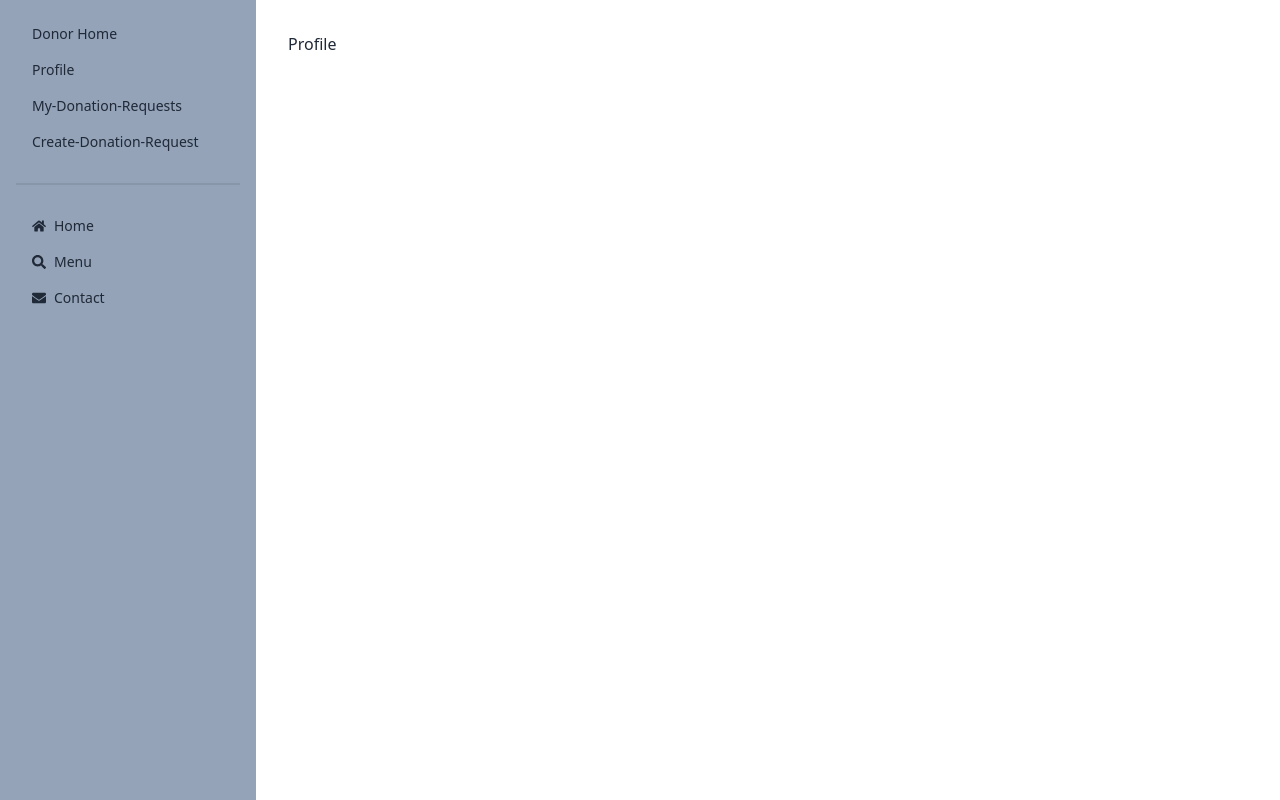
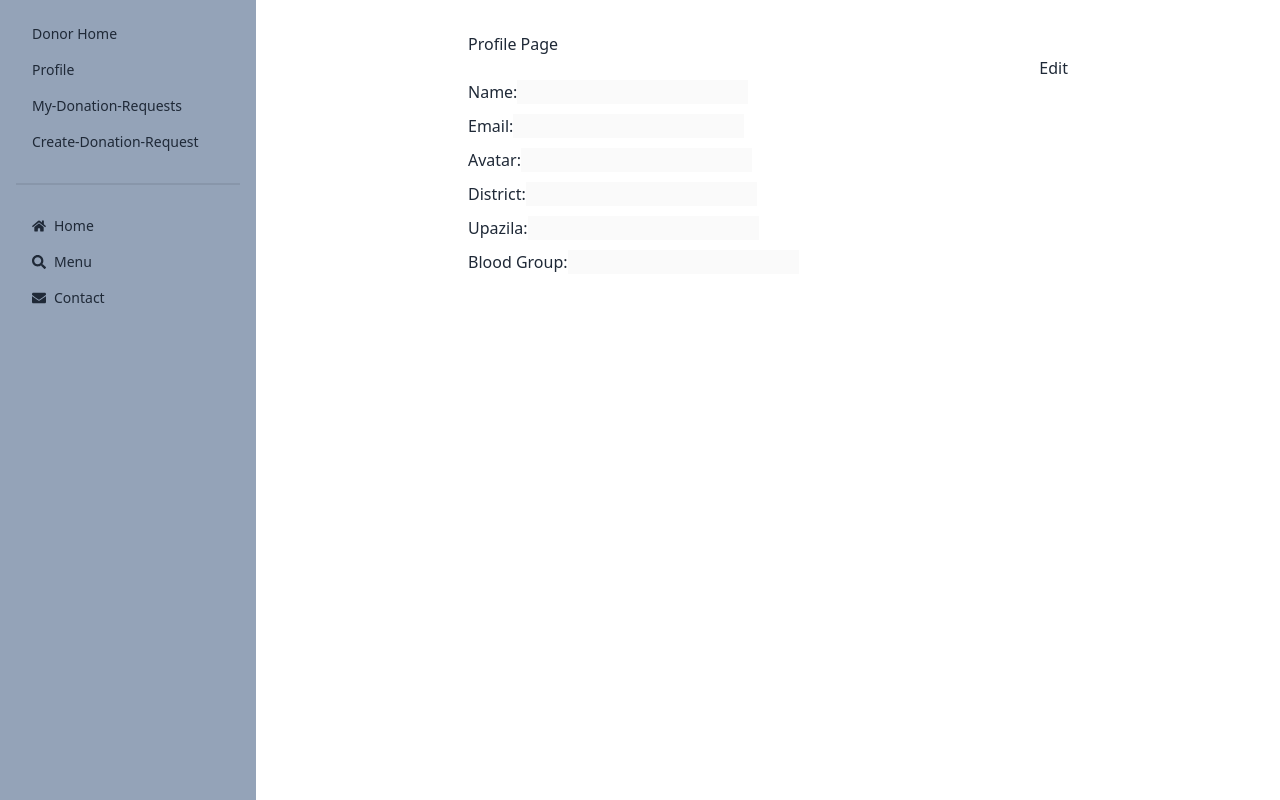
Before and after one commit to ZubairAlMamun2/Blood-Donation-App, a React (Vite) app: page /dashboard/profile in a window 1280 px wide. Built offline with nearby package versions, Linux system fonts and the light colour scheme; no server answers.

Commit message:
user updated successfully

```diff
--- a/src/components/CreateDonationRequest.jsx
+++ b/src/components/CreateDonationRequest.jsx
@@ -11,8 +11,9 @@ const CreateDonationRequest = () => {
   const [upazila, setUpazila] = useState("");
   const [upazilareasorce2, setUpazilareasorce2] = useState([""]);
   const [upazilareasorce, setUpazilareasorce] = useState([""]);
-  const {user} = useContext(AuthContext);
+  const {user,isActive} = useContext(AuthContext);
   const navigate = useNavigate();
+  console.log(isActive)
 
 
     useEffect(() => {
@@ -46,6 +47,16 @@ const CreateDonationRequest = () => {
 
       const handleSubmit = (e) => {
         e.preventDefault();
+        if(isActive=="false"){
+            Swal.fire({
+                title: "Sorry!",
+                text: "you are not a active User",
+                icon: "error",
+                confirmButtonText: "error",
+              });
+             // navigate("/dashboard");
+              return;
+        }
 
         const form = new FormData(e.target);
         const requesterEmail = form.get("requester-email");
@@ -97,7 +108,7 @@ const CreateDonationRequest = () => {
               icon: "success",
               confirmButtonText: "Cool",
             });
-            navigate("/dashboard/my-donation-requests");
+            //navigate("/dashboard/my-donation-requests");
 
           }
         });
--- a/src/components/Login.jsx
+++ b/src/components/Login.jsx
@@ -1,4 +1,4 @@
-import React, { useContext, useState } from "react";
+import React, { useContext, useEffect, useState } from "react";
 import { Link,  useLocation, useNavigate } from "react-router-dom";
 import {
   getAuth,
@@ -9,13 +9,14 @@ import { FaEyeSlash } from "react-icons/fa";
 import { FaGoogle } from "react-icons/fa";
 import Swal from "sweetalert2";
 import { AuthContext } from "../provider/AuthProvider";
+import axios from "axios";
 
 const Login = () => {
-  const provider = new GoogleAuthProvider();
+
   const [error, setError] = useState("");
   const [passtype, setPasstype] = useState(false);
   const auth = getAuth(app);
-  const { Login, setUser,resetEmail } = useContext(AuthContext);
+  const {isActive, Login,setActive, setUser,resetEmail } = useContext(AuthContext);
   const location = useLocation();
   const navigate = useNavigate();
   //   console.log(location)
@@ -38,8 +39,12 @@ const Login = () => {
       .then((result) => {
         // console.log(result.user);
         setUser(result.user);
+        axios.get(`http://localhost:5000/login/${email}`)
+          .then(res=>res.data.status=="active"?setActive("true"):setActive("false"))
+
         setError("");
         navigate(location?.state ? location.state : "/");
+        console.log(isActive)
         Swal.fire({
           title: 'Success!',
           text: 'User Loged in succesfully',
@@ -59,6 +64,8 @@ const Login = () => {
     //   then(res=>console.log(res.user) ).
     //   catch(err=>console.log(err))
   };
+
+
 
   return (
     <div className="min-h-screen flex justify-center items-center">
--- a/src/components/Profile.jsx
+++ b/src/components/Profile.jsx
@@ -1,9 +1,33 @@
-import React from 'react'
+import React, { useContext } from "react";
+
+
+import { Link } from "react-router-dom";
+import { AuthContext } from "../provider/AuthProvider";
+
 
 const Profile = () => {
+    const{user}=useContext(AuthContext)
+    // console.log(user.photoURL)
   return (
-    <div>Profile</div>
-  )
-}
+    <div className="w-11/12 mx-auto">
 
-export default Profile
+        <form action="">
+
+        </form>
+
+
+      {/* <div className="min-h-[60vh]">
+      <h2 className="text-2xl font-semibold text-center mt-5">Welcome {user?.displayName     }</h2>
+      <div className="md:w-6/12 max-w-sm mx-auto font-semibold card shadow-lg mt-5 p-5">
+        <div className="flex justify-center my-2"><img className="w-24 h-24 border rounded-full" src={user?.photoURL} alt="" /></div>
+        <h2 className="text-center">Name : {user?.displayName}</h2>
+        <h2 className="text-center my-2">Email : {user?.email}</h2>
+        <Link className="flex justify-center btn btn-primary" to="/auth/update">Update User</Link>
+      </div>
+      </div> */}
+
+    </div>
+  );
+};
+
+export default Profile;
--- a/src/components/Register.jsx
+++ b/src/components/Register.jsx
@@ -73,6 +73,7 @@ const Register = () => {
       selectedupazila,
       status,
       role,
+      photo,
     };
     console.log(formData)
 
--- a/src/components/UserHome.jsx
+++ b/src/components/UserHome.jsx
@@ -8,7 +8,7 @@ const UserHome = () => {
     return (
         <div>
             <h2 className="text-3xl">
-                <span>Hi, Welcome</span>
+                <span>Welcome </span>
                 {
                     user?.displayName ? user.displayName : 'Back'
                 }
--- /dev/null
+++ b/src/components/UserProfile.jsx
@@ -0,0 +1,124 @@
+import React, { useState, useEffect, useContext } from 'react';
+import axios from 'axios';
+import { AuthContext } from '../provider/AuthProvider';
+import Swal from 'sweetalert2';
+
+const ProfilePage = () => {
+    const{user}=useContext(AuthContext)
+    const [isEditable, setIsEditable] = useState(false);
+    const [userData, setUserData] = useState("");
+
+  // Fetch user data from the backend (replace email with the logged-in user's email)
+
+
+  // Handle form field changes
+  const handleChange = (e) => {
+    const { name, value } = e.target;
+    setUserData((prevData) => ({ ...prevData, [name]: value }));
+  };
+  useEffect(() => {
+    const fetchUserData = async () => {
+
+        const response = await axios.get(`http://localhost:5000/user/${user?.email}`);
+        setUserData(response.data);
+
+    };
+
+    fetchUserData();
+  }, [user]);
+  console.log(userData)
+
+  // Save updated user data to the backend
+  console.log(user?.email)
+  const handleSave = () => {
+    axios
+      .put(`http://localhost:5000/updateprofile/${userData?._id}`, userData, {
+        withCredentials: true,
+      })
+      .then((res) => {
+        // console.log(res.data);
+        if (res.data.modifiedCount > 0) {
+          Swal.fire({
+            title: "Success!",
+            text: "User Updated succesfully",
+            icon: "success",
+            confirmButtonText: "Cool",
+          });
+        //   navigate(location?.state ? location.state : "/assignments");
+        }
+      });
+  };
+
+
+
+  return (
+    <div style={{ maxWidth: '600px', margin: 'auto' }}>
+      <h2>Profile Page</h2>
+      <div style={{ textAlign: 'right' }}>
+        {!isEditable ? (
+          <button onClick={() => setIsEditable(true)}>Edit</button>
+        ) : (
+          <button onClick={handleSave}>Save</button>
+        )}
+      </div>
+      <form>
+        <div style={{ marginBottom: '10px' }}>
+          <label>Name:</label>
+          <input
+            type="text"
+            name="name"
+            value={userData.name}
+            onChange={handleChange}
+            disabled={!isEditable}
+          />
+        </div>
+        <div style={{ marginBottom: '10px' }}>
+          <label>Email:</label>
+          <input type="email" name="email" value={userData.email} disabled />
+        </div>
+        <div style={{ marginBottom: '10px' }}>
+          <label>Avatar:</label>
+          <input
+            type="text"
+            name="avatar"
+            value={userData.avatar}
+            onChange={handleChange}
+            disabled={!isEditable}
+          />
+        </div>
+        <div style={{ marginBottom: '10px' }}>
+          <label>District:</label>
+          <input
+            type="text"
+            name="selecteddistrict"
+            value={userData.selecteddistrict}
+            onChange={handleChange}
+            disabled={!isEditable}
+          />
+        </div>
+        <div style={{ marginBottom: '10px' }}>
+          <label>Upazila:</label>
+          <input
+            type="text"
+            name="selectedupazila"
+            value={userData.selectedupazila}
+            onChange={handleChange}
+            disabled={!isEditable}
+          />
+        </div>
+        <div style={{ marginBottom: '10px' }}>
+          <label>Blood Group:</label>
+          <input
+            type="text"
+            name="bloodGroup"
+            value={userData.bloodGroup}
+            onChange={handleChange}
+            disabled={!isEditable}
+          />
+        </div>
+      </form>
+    </div>
+  );
+};
+
+export default ProfilePage;
--- a/src/provider/AuthProvider.jsx
+++ b/src/provider/AuthProvider.jsx
@@ -20,6 +20,29 @@ const provider = new GoogleAuthProvider();
 
 const AuthProvider = ({ children }) => {
   const [user, setUser] = useState(null);
+  const [userData, setUserData] = useState({
+      name: '',
+      email: '',
+      avatar: '',
+      selecteddistrict: '',
+      selectedupazila: '',
+      bloodGroup: '',
+      isActive: '',
+    });
+    useEffect(()=>{
+      axios.get(`http://localhost:5000/login/${user?.email}`)
+      .then(res=>setUser({
+        name: res.data?.name,
+        email: res.data?.email,
+        avatar: res.data?.photo,
+        selecteddistrict: res.data?.selecteddistrict,
+        selectedupazila: res.data?.selectedupazila,
+        bloodGroup: res.data?.bloodGroup,
+        isActive:res.data?.status
+      }))
+     },[])
+  const [isActive, setActive] = useState("false");
+
   const [loading, setLoading] = useState(true);
   const [theme, setTheme] = useState(
       localStorage.getItem("theme") || "light"
@@ -38,6 +61,7 @@ const AuthProvider = ({ children }) => {
 
   const Logout = () => {
     setLoading(true);
+    setActive("false")
     return signOut(auth);
   };
 
@@ -60,26 +84,39 @@ const AuthProvider = ({ children }) => {
 
 
 
-  const UserInfo = { user,setTheme,theme, setUser, createNewUser, Logout, Login, loading,UpdateUserProfile,SignInWithGoogle,ResetUserPassword };
+  useEffect(() => {
+    const fetchUserData = async () => {
+
+        const response = await axios.get(`http://localhost:5000/user/${user?.email}`);
+        setUserData(response.data);
+
+    };
+
+    fetchUserData();
+  }, [user]);
+
+  // console.log(isActive)
+
+  const UserInfo = {userData,setUserData,isActive,setActive, user,setTheme,theme, setUser, createNewUser, Logout, Login, loading,UpdateUserProfile,SignInWithGoogle,ResetUserPassword };
 
   useEffect(() => {
     const unsubscribe = onAuthStateChanged(auth, (currentuser) => {
       setUser(currentuser);
-      if(currentuser?.email){
-        const user={email:currentuser.email}
-            axios.post('https://group-study-zeta.vercel.app/jwt',user,{withCredentials:true})
-            .then((res)=>{
-                // console.log(res.data)
-                setLoading(false);
-            })
-        }
-        else{
-            axios.post('https://group-study-zeta.vercel.app/logout',{},{withCredentials:true})
-            .then((res)=>{
-                // console.log('logout',res.data)
-                setLoading(false);
-            })
-        }
+      // if(currentuser?.email){
+      //   const user={email:currentuser.email}
+      //       axios.post('https://group-study-zeta.vercel.app/jwt',user,{withCredentials:true})
+      //       .then((res)=>{
+      //           // console.log(res.data)
+      //           setLoading(false);
+      //       })
+      //   }
+      //   else{
+      //       axios.post('https://group-study-zeta.vercel.app/logout',{},{withCredentials:true})
+      //       .then((res)=>{
+      //           // console.log('logout',res.data)
+      //           setLoading(false);
+      //       })
+      //   }
     });
     return () => {
       unsubscribe();
--- a/src/routes/Router.jsx
+++ b/src/routes/Router.jsx
@@ -12,6 +12,7 @@ import UserHome from "../components/UserHome";
 import Profile from "../components/Profile";
 import MyDonationREquest from "../components/MyDonationREquest";
 import CreateDonationRequest from "../components/CreateDonationRequest";
+import ProfilePage from "../components/UserProfile";
 
 const router = createBrowserRouter([
   {
@@ -59,7 +60,7 @@ const router = createBrowserRouter([
       },
       {
         path: 'profile',
-        element: <Profile />
+        element: <ProfilePage />
       },
 
       {
```
